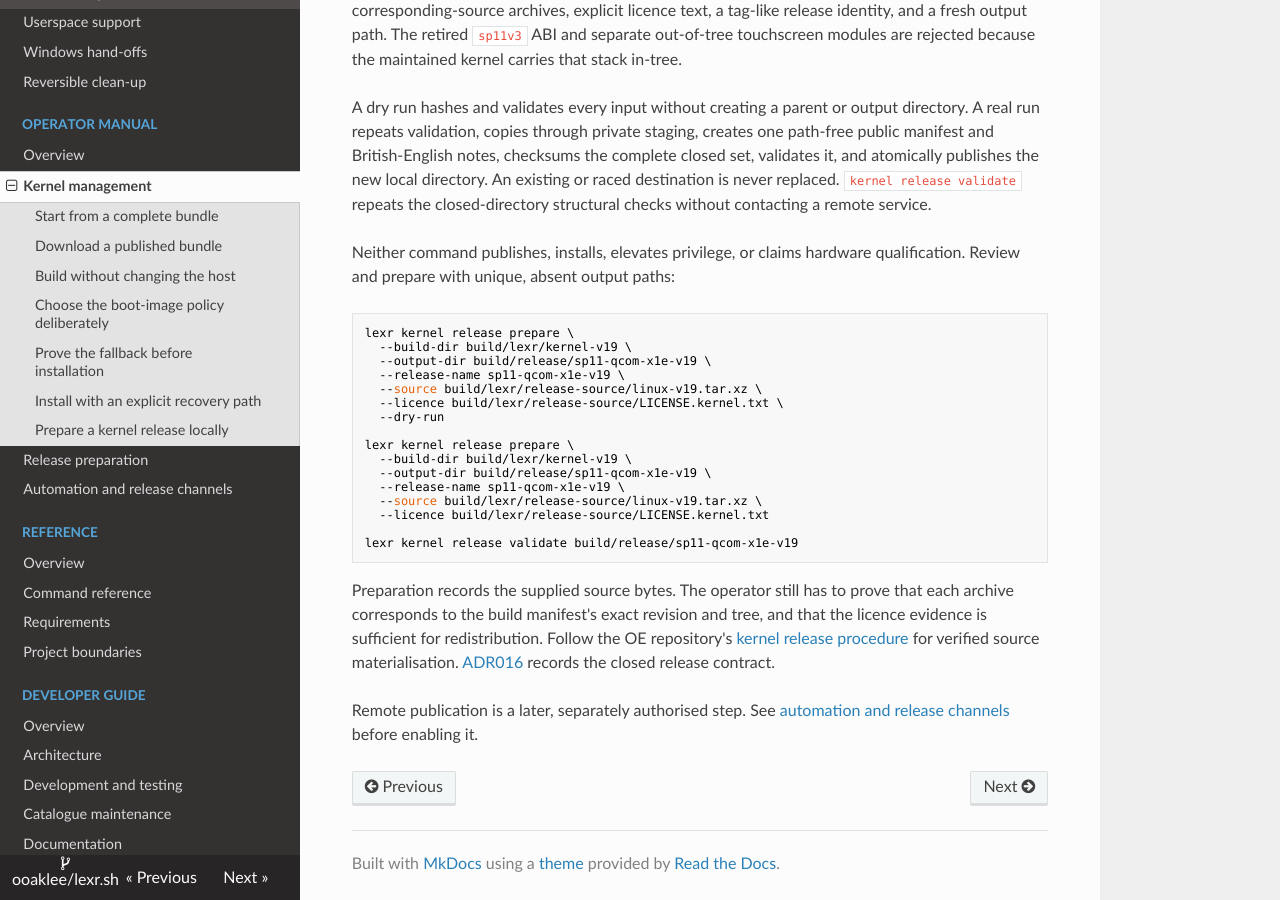
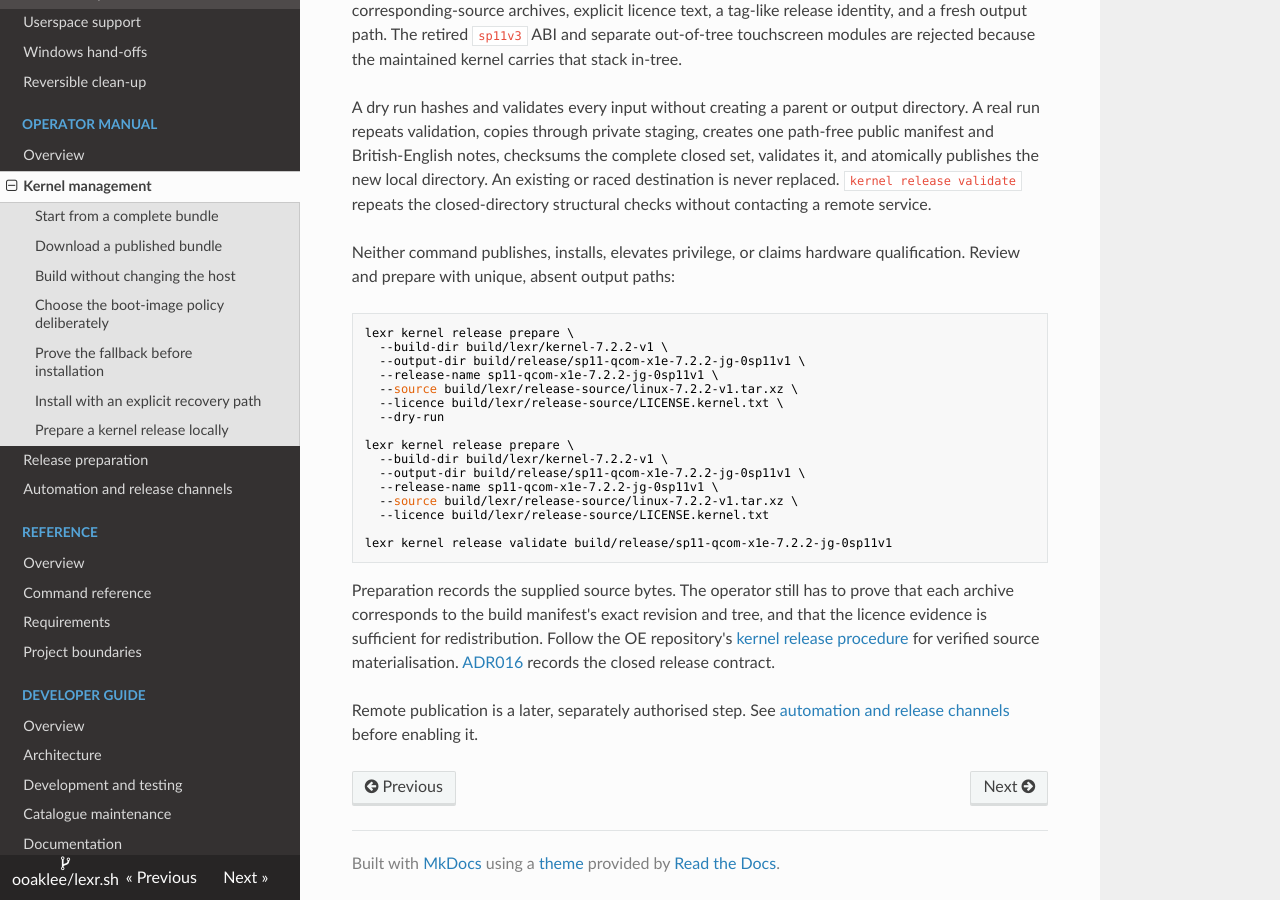
Before and after one commit to ooaklee/lexr.sh, an MkDocs documentation site: the page built from docs/operator-manual/kernel-management.md, in a window 1280 px wide and 900 px high, scrolled down 3525 px. Built offline with MkDocs 1.6.1, drawn with Linux system fonts in a browser that asks for light colours; nearby versions of some CDN libraries.

Commit message:
fix(release): restore qcom x1e kernel tags

````diff
--- a/docs/operator-manual/kernel-management.md
+++ b/docs/operator-manual/kernel-management.md
@@ -115,21 +115,21 @@ Neither command publishes, installs, elevates privilege, or claims hardware qual
 
 ```sh
 lexr kernel release prepare \
-  --build-dir build/lexr/kernel-v19 \
-  --output-dir build/release/sp11-qcom-x1e-v19 \
-  --release-name sp11-qcom-x1e-v19 \
-  --source build/lexr/release-source/linux-v19.tar.xz \
+  --build-dir build/lexr/kernel-7.2.2-v1 \
+  --output-dir build/release/sp11-qcom-x1e-7.2.2-jg-0sp11v1 \
+  --release-name sp11-qcom-x1e-7.2.2-jg-0sp11v1 \
+  --source build/lexr/release-source/linux-7.2.2-v1.tar.xz \
   --licence build/lexr/release-source/LICENSE.kernel.txt \
   --dry-run
 
 lexr kernel release prepare \
-  --build-dir build/lexr/kernel-v19 \
-  --output-dir build/release/sp11-qcom-x1e-v19 \
-  --release-name sp11-qcom-x1e-v19 \
-  --source build/lexr/release-source/linux-v19.tar.xz \
+  --build-dir build/lexr/kernel-7.2.2-v1 \
+  --output-dir build/release/sp11-qcom-x1e-7.2.2-jg-0sp11v1 \
+  --release-name sp11-qcom-x1e-7.2.2-jg-0sp11v1 \
+  --source build/lexr/release-source/linux-7.2.2-v1.tar.xz \
   --licence build/lexr/release-source/LICENSE.kernel.txt
 
-lexr kernel release validate build/release/sp11-qcom-x1e-v19
+lexr kernel release validate build/release/sp11-qcom-x1e-7.2.2-jg-0sp11v1
 ```
 
 Preparation records the supplied source bytes. The operator still has to prove that each archive corresponds to the build manifest's exact revision and tree, and that the licence evidence is sufficient for redistribution. Follow the OE repository's [kernel release procedure](https://github.com/ooaklee/linux-surface-pro-11-oe/blob/main/docs/how-to/how-to-release-kernel-artifacts.md) for verified source materialisation. [ADR016](../adr/adr-016-native-kernel-release-preparation.md) records the closed release contract.
````
Also changed, not shown: CHANGELOG.md (+4 -1 lines), docs/adr/adr-024-lexr-owned-automation.md (+2 -1 lines), docs/operator-manual/automation-and-releases.md (+5 -4 lines), 2 other files.
